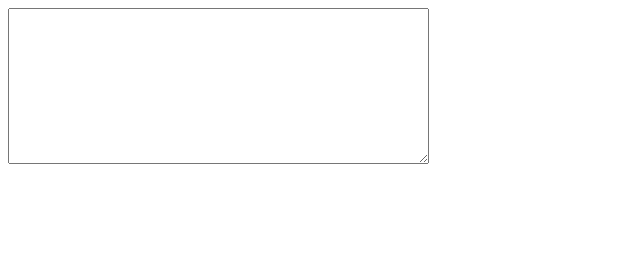
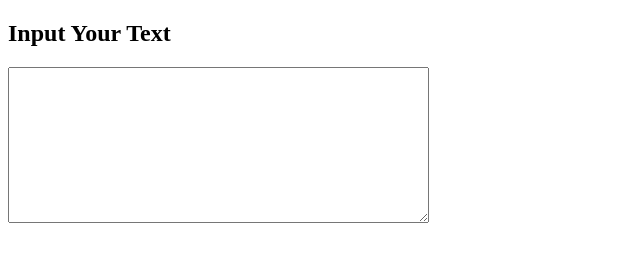
Before and after one commit to Tahidur-Rahman/Input-Filed-Character-Counter, a plain HTML site: page index.html in a window 1280 px wide. Shown: the whole page, without its empty margins (0-640 px from the left). Drawn offline with nearby package versions, Linux system fonts and the light colour scheme.

Commit message:
Update index.html

```diff
--- a/index.html
+++ b/index.html
@@ -9,6 +9,7 @@
 </head>
 <body >
 <div>
+    <h2> Input Your Text </h2>
   <textarea cols="50" rows="10" class="textLimits"></textarea>
   <div id="output"></div>
 </div>
```
